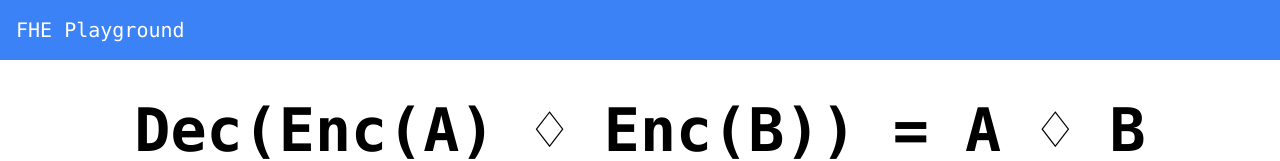
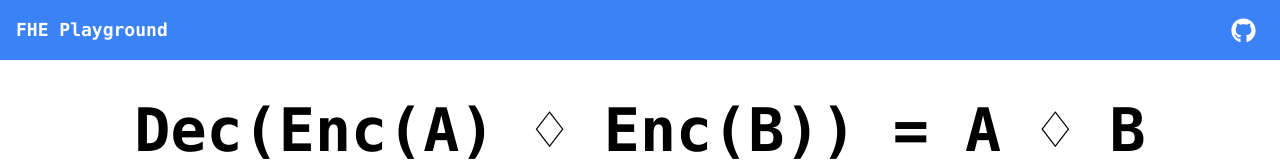
Before and after one commit to 0xvon/fhe-playground, a Next.js app: page / in a window 1280 px wide. Shown: the top 161 px of the page. Built offline with nearby package versions, Linux system fonts and the light colour scheme.

Commit message:
github icon

```diff
--- a/components/Header.tsx
+++ b/components/Header.tsx
@@ -1,7 +1,12 @@
+import { FaGithub } from "react-icons/fa";
+
 const Header = () => {
     return (
-        <header className="bg-blue-500 text-white text-xl p-4">
-            FHE Playground
+        <header className="flex justify-between items-center p-4 bg-blue-500 text-white">
+            <h1 className="text-lg font-semibold">FHE Playground</h1>
+            <a href="https://github.com/0xvon/fhe-playground" target="_blank" rel="noopener noreferrer" className="flex items-center hover:text-gray-200">
+                <FaGithub className="mr-2" size={25} />
+            </a>
         </header>
     );
 };
--- a/package.json
+++ b/package.json
@@ -12,7 +12,8 @@
     "next": "14.1.0",
     "node-seal": "^5.1.3",
     "react": "^18",
-    "react-dom": "^18"
+    "react-dom": "^18",
+    "react-icons": "^5.0.1"
   },
   "devDependencies": {
     "@types/node": "^20",
```
Also changed, not shown: 1 other file (tests, documents, lock files or other folders).
